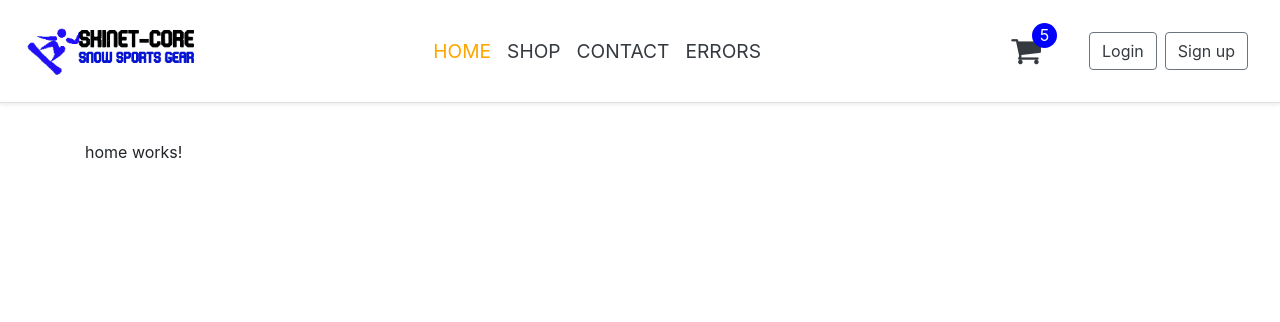
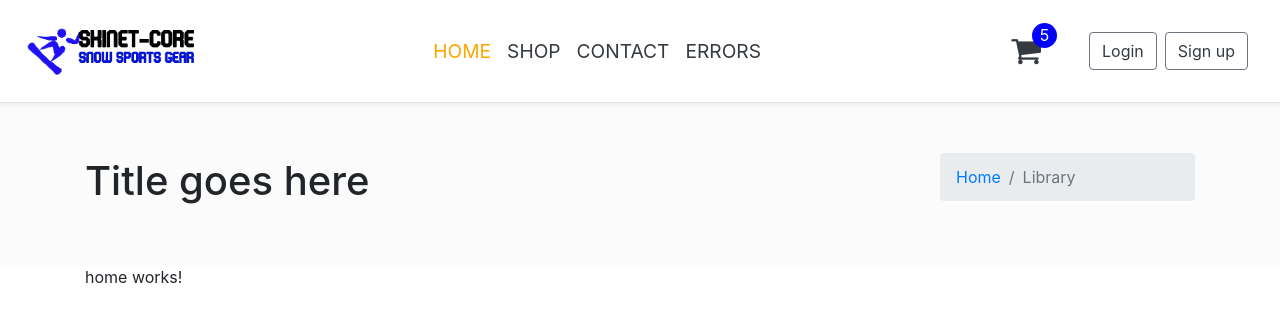
Before and after one commit to tsdeveloper/app-store, an Angular app in the folder app-front-end/: page / in a window 1280 px wide. Shown: the top 322 px of the page. Built offline with nearby package versions, Linux system fonts and the light colour scheme.

Commit message:
fix: add Breadcumps sections

```diff
--- a/app-front-end/package.json
+++ b/app-front-end/package.json
@@ -22,7 +22,7 @@
     "bootstrap": "4.1.1",
     "font-awesome": "^4.7.0",
     "ngx-bootstrap": "^5.6.1",
-    "ngx-toastr": "^12.1.0",
+    "ngx-toastr": "^13.0.0",
     "rxjs": "~6.5.4",
     "tslib": "^1.10.0",
     "zone.js": "~0.10.2"
--- a/app-front-end/src/app/app.component.html
+++ b/app-front-end/src/app/app.component.html
@@ -1,4 +1,5 @@
 <app-navbar></app-navbar>
-<div class="container" style="margin-top: 140px;">
+<app-section-header></app-section-header>
+<div class="container">
   <router-outlet></router-outlet>
 </div>
--- a/app-front-end/src/app/core/core.module.ts
+++ b/app-front-end/src/app/core/core.module.ts
@@ -5,15 +5,17 @@
 import { TestErrorComponent } from './test-error/test-error.component';
 import { NotFoundComponent } from './not-found/not-found.component';
 import { ServerErrorComponent } from './server-error/server-error.component';
+import {SectionHeaderComponent} from './section-header/section-header.component';
+
 
 
 
 @NgModule({
-  declarations: [NavbarComponent, TestErrorComponent, NotFoundComponent, ServerErrorComponent],
+  declarations: [NavbarComponent, TestErrorComponent, NotFoundComponent, ServerErrorComponent, SectionHeaderComponent],
   imports: [
     CommonModule,
     RouterModule
   ],
-  exports: [NavbarComponent]
+  exports: [NavbarComponent, SectionHeaderComponent, ServerErrorComponent]
 })
 export class CoreModule { }
--- /dev/null
+++ b/app-front-end/src/app/core/section-header/section-header.component.html
@@ -0,0 +1,17 @@
+<section class="py-5" style="margin-top: 105px; background-color: #fbfbfb;">
+    <div class="container">
+        <div class="row d-flex align-items-center">
+            <div class="col-9">
+                <h1>Title goes here</h1>
+            </div>
+            <div class="col-3">
+                <nav aria-label="breadcrumb">
+                    <ol class="breadcrumb">
+                        <li class="breadcrumb-item"><a href="#">Home</a></li>
+                        <li class="breadcrumb-item active" aria-current="page">Library</li>
+                    </ol>
+                </nav>
+            </div>
+        </div>
+    </div>
+</section>
--- /dev/null
+++ b/app-front-end/src/app/core/section-header/section-header.component.ts
@@ -0,0 +1,15 @@
+import { Component, OnInit } from '@angular/core';
+
+@Component({
+  selector: 'app-section-header',
+  templateUrl: './section-header.component.html',
+  styleUrls: ['./section-header.component.scss']
+})
+export class SectionHeaderComponent implements OnInit {
+
+  constructor() { }
+
+  ngOnInit(): void {
+  }
+
+}
--- a/app-front-end/src/app/shop/shop.component.html
+++ b/app-front-end/src/app/shop/shop.component.html
@@ -1,4 +1,4 @@
-<div class="container">
+<div class="container mt-5">
   <div class="row">
 
     <div class="col-3">
```
Also changed, not shown: app-front-end/src/app/core/section-header/section-header.component.scss (added), 1 other file (tests, documents, lock files or other folders).
